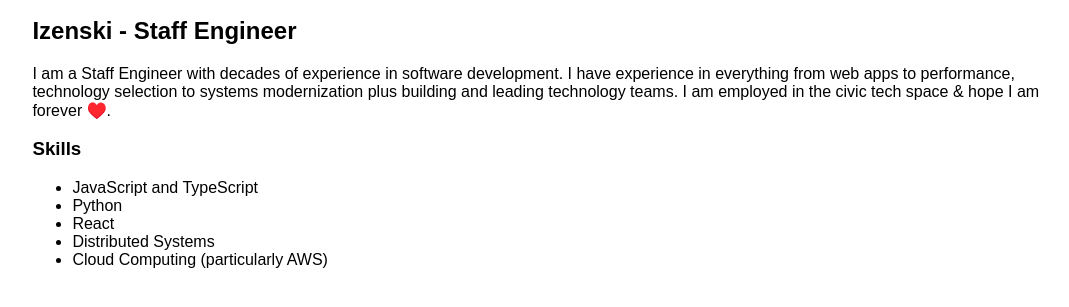
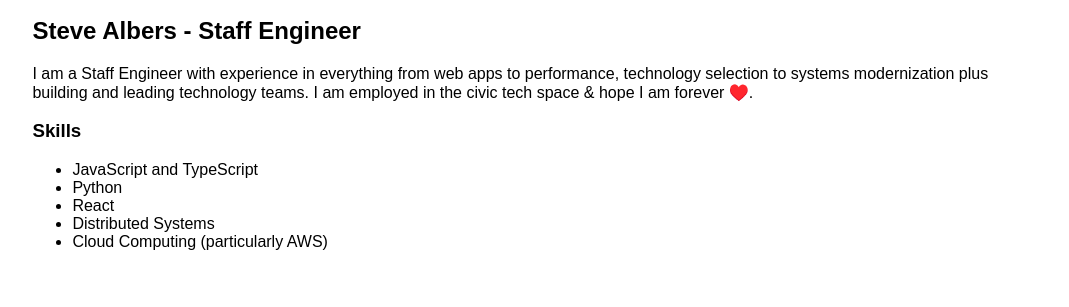
Before and after one commit to izenski/izenski-home-page, a plain HTML site: page index.html in a window 1280 px wide. Shown: the part 101-408 px from the top of the page, without its empty margins (102-1171 px from the left). Drawn offline with Linux system fonts and the light colour scheme.

Commit message:
Update text description & change name to Steve
Update text description

```diff
--- a/index.html
+++ b/index.html
@@ -28,10 +28,9 @@
     <div class="container">
         <h1>About Me</h1>
         <img src="profile.jpg" alt="Profile Picture" class="profile-image">
-        <h2>Izenski - Staff Engineer</h2>
+        <h2>Steve Albers - Staff Engineer</h2>
         <p>
-            I am a Staff Engineer with decades of experience in software development.
-            I have experience in everything from web apps to performance, technology selection to
+            I am a Staff Engineer with experience in everything from web apps to performance, technology selection to
             systems modernization plus building and leading technology teams.
             I am employed in the civic tech space &amp; hope I am forever ♥️.
         </p>
```
